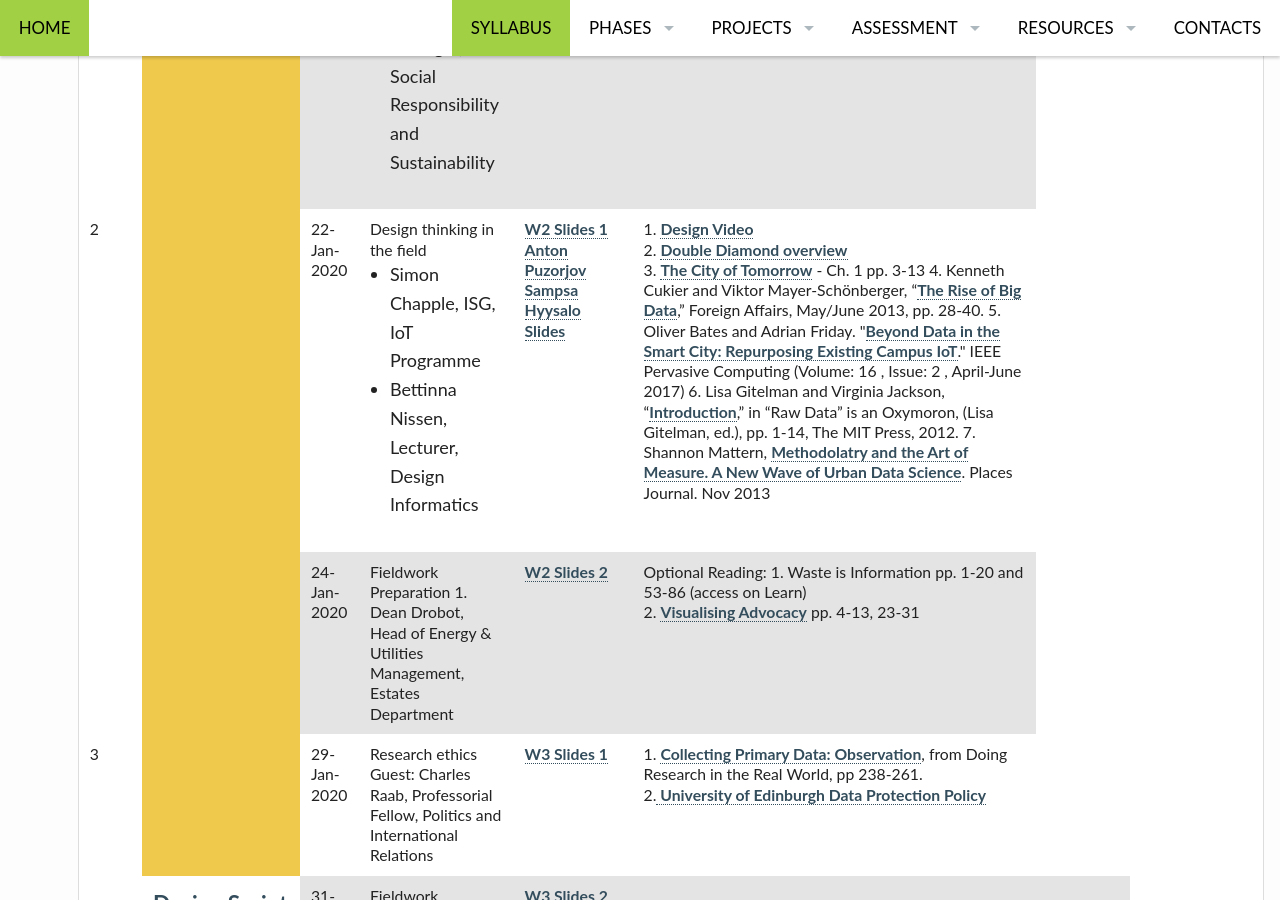
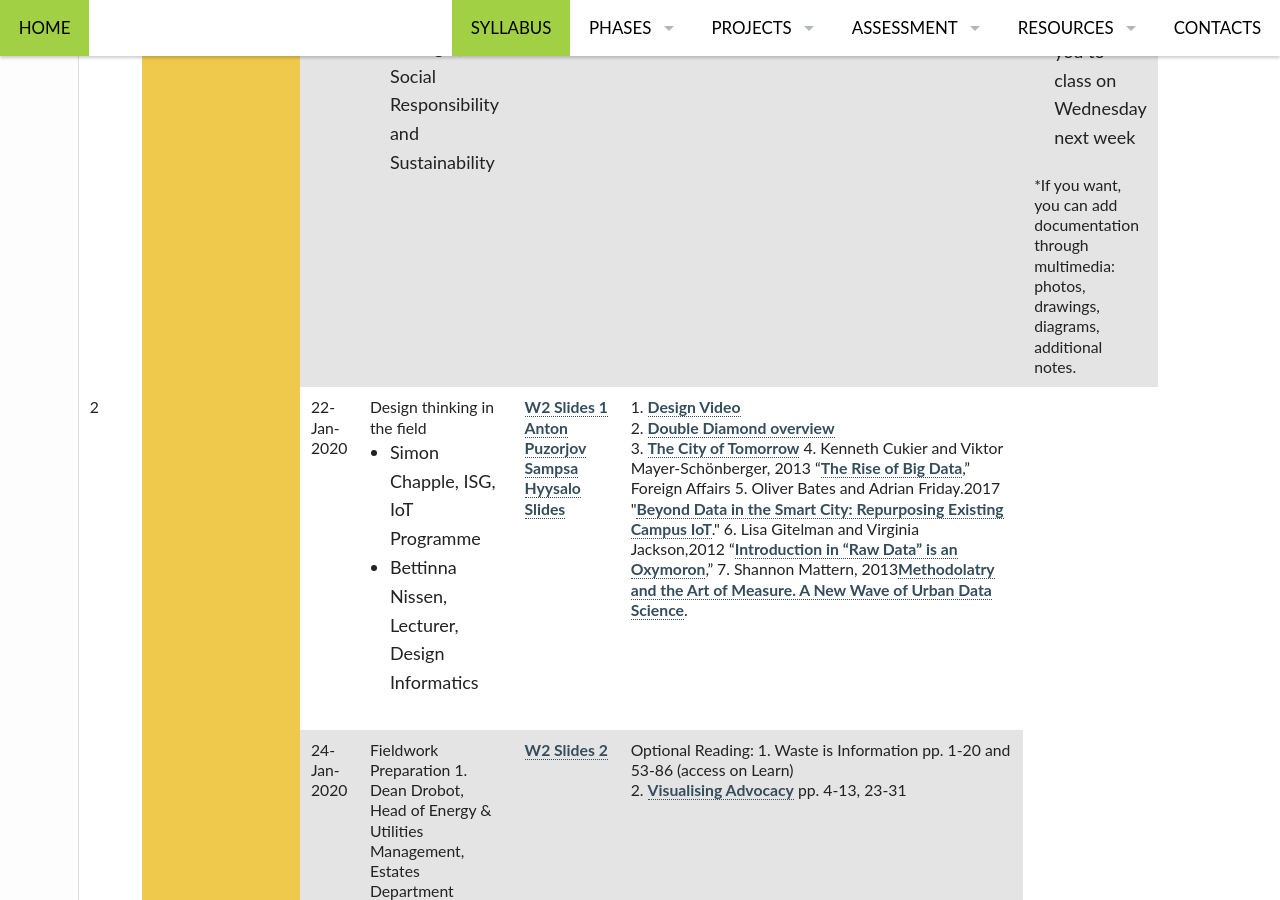
Before and after one commit to edinburghlivinglab/ddc, a Jekyll site: the page built from pages/syllabus.md, in a window 1280 px wide and 900 px high, scrolled down 2388 px. Built offline with Jekyll 4.4.1, drawn with Linux system fonts in a browser that asks for light colours; some of the changed text lies outside the part shown.

Commit message:
Update syllabus.md

```diff
--- a/pages/syllabus.md
+++ b/pages/syllabus.md
@@ -104,6 +104,7 @@
 
 
                 </td>
+		<td></td>
                 <td>
 
 <b>Campus Tracking Assignment</b>:
@@ -135,11 +136,11 @@
                 <td><a href="{{ site.baseurl }}/course_docs/week2-1.pptx" target="_blank">W2 Slides 1</a><br/><a href="https://docs.google.com/presentation/d/1tYPugL8mu-sAKZjq8D2hB2_TxdHZMDpvIWA_lutMqoA/edit#slide=id.p">Anton Puzorjov</a><br/><a href="{{ site.baseurl }}/course_docs/design_ethnography_2019.pptx" target="_blank">Sampsa Hyysalo Slides</a></td>
                 <td>1. <a href="https://youtu.be/JF2xaxjrQ7g">Design Video</a><br/>
                     2. <a href="http://www.thecreativeindustries.co.uk/uk-creative-overview/news-and-views/view-what-is-design-and-why-it-matters">Double Diamond overview</a><br />
-                    3. <a href="https://www.scribd.com/document/384155848/The-City-of-Tomorrow-Sensors-Networks-Hackers-And-the-Future-of-Urban-Life">The City of Tomorrow</a> - Ch. 1 pp. 3-13
-                    4. Kenneth Cukier and Viktor Mayer-Schönberger, “<a href="https://www.foreignaffairs.com/articles/2013-04-03/rise-big-data">The Rise of Big Data</a>,” Foreign Affairs, May/June 2013, pp. 28-40.
-					5. Oliver Bates and Adrian Friday. "<a href="https://ieeexplore.ieee.org/abstract/document/7891136">Beyond Data in the Smart City: Repurposing Existing Campus IoT</a>." IEEE Pervasive Computing (Volume: 16 , Issue: 2 , April-June 2017)
-					6. Lisa Gitelman and Virginia Jackson, “<a href="https://raley.english.ucsb.edu/wp-content/Engl800/RawData-excerpts.pdf">Introduction</a>,” in “Raw Data” is an Oxymoron, (Lisa Gitelman, ed.), pp. 1-14, The MIT Press, 2012.
-					7. Shannon Mattern, <a href="https://placesjournal.org/article/methodolatry-and-the-art-of-measure/">Methodolatry and the Art of Measure. A New Wave of Urban Data Science</a>. Places Journal. Nov 2013
+                    3. <a href="https://www.scribd.com/document/384155848/The-City-of-Tomorrow-Sensors-Networks-Hackers-And-the-Future-of-Urban-Life">The City of Tomorrow</a>
+                    4. Kenneth Cukier and Viktor Mayer-Schönberger, 2013 “<a href="https://www.foreignaffairs.com/articles/2013-04-03/rise-big-data">The Rise of Big Data</a>,” Foreign Affairs
+					5. Oliver Bates and Adrian Friday.2017  "<a href="https://ieeexplore.ieee.org/abstract/document/7891136">Beyond Data in the Smart City: Repurposing Existing Campus IoT</a>."
+					6. Lisa Gitelman and Virginia Jackson,2012 “<a href="https://raley.english.ucsb.edu/wp-content/Engl800/RawData-excerpts.pdf">Introduction in “Raw Data” is an Oxymoron</a>,”
+					7. Shannon Mattern, 2013<a href="https://placesjournal.org/article/methodolatry-and-the-art-of-measure/">Methodolatry and the Art of Measure. A New Wave of Urban Data Science</a>.
                 </td>
                 <td></td>
             </tr>
@@ -271,9 +272,7 @@
             		2. Sara McLafferty. Women and GIS: Geospatial Technologies and Feminist Geographies. Cartographia 40.4, 2005. (see Learn)</td>
             	   <td>See <a href="https://edinburghlivinglab.github.io/ddc/tools/">Resources</a></td>
             	   <td>
-    Try to extract some data from OpenStreetMap using overpass
-    Use one of the datasets on Datastore (under Class/mapping) or other data you have collected or found to create a mao on Mapbox
-    Try Editing OSM directly.</td>
+    Editing OpenStreetMap, extracting data using overpass;  Using Data from Datstore or your own data using Mapbox</td>
 
             </tr>
             <tr>
@@ -290,9 +289,9 @@
             <tr>
                 <td>20-Mar-2020</td>
                 <td>Dry-run presentations, peer feedback</td>
+                <td></td>
                 <td><a href="https://youtu.be/0iqIBDVMOyw">Guy Kawasaki on the 10:20:30 Pitch</a>
                 A set of <a href="https://www.youtube.com/playlist?list=PLgYVkkPI5EOcLBLtj7abLJi3LBSH_kCAO">Videos on Presentations</a> on Youtube </td>
-                <td>&nbsp;</td>
             <td></td>
             </tr>
             <tr>
```
